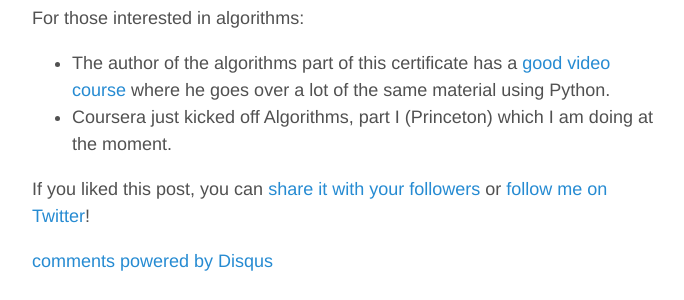
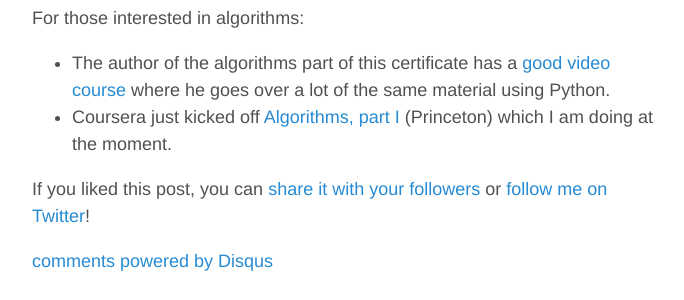
Before and after one commit to bbelderbos/bbelderbos.github.io, a Jekyll site: the page built from _posts/2016-02-01-certified-advanced-java.md, in a window 1280 px wide. Shown: the part 985-1285 px from the top of the page, without its empty margins (293-977 px from the left). Built offline with Jekyll 4.4.1, drawn with Linux system fonts in a browser that asks for light colours; comment, search, counter and statistics services are not loaded; part of the change alters nothing that is shown.

Commit message:
forgot link

```diff
--- a/_posts/2016-02-01-certified-advanced-java.md
+++ b/_posts/2016-02-01-certified-advanced-java.md
@@ -21,6 +21,6 @@ I copied the (already publicly available) course PDFs to my [certifications page
 For those interested in algorithms:
 
 * The author of the algorithms part of this certificate has a [good video course](http://shop.oreilly.com/product/110000667.do) where he goes over a lot of the same material using Python.
-* Coursera just kicked off Algorithms, part I (Princeton) which I am doing at the moment.
+* Coursera just kicked off [Algorithms, part I](https://www.coursera.org/course/algs4partI) (Princeton) which I am doing at the moment.
 
 {% include twitter_plug.html %}
```
